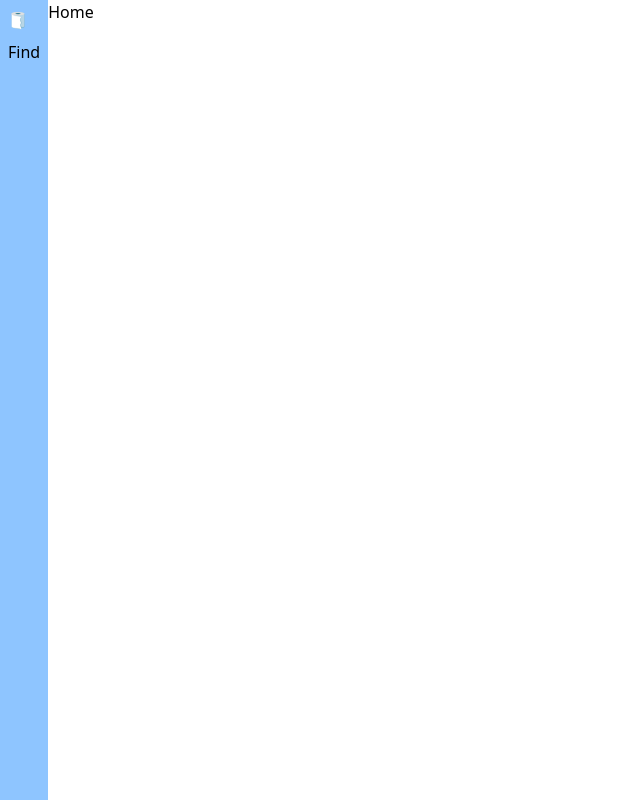
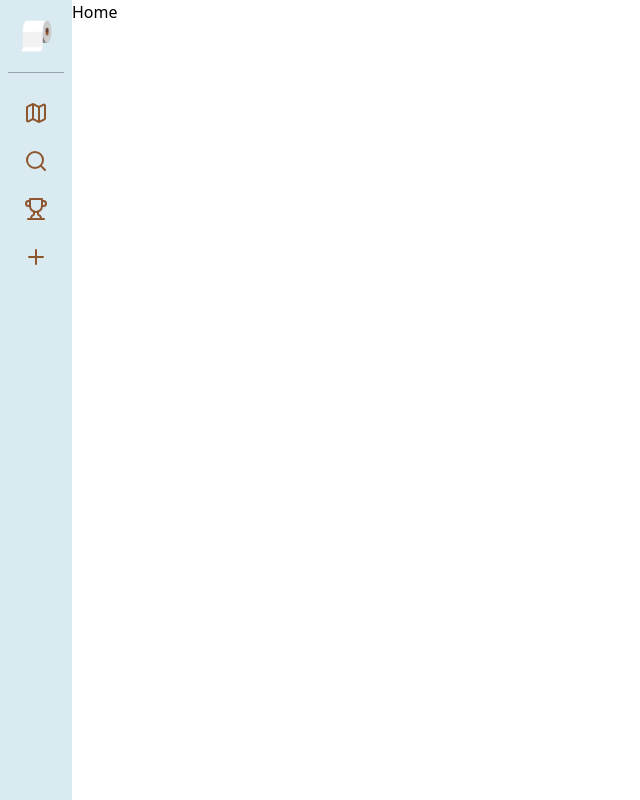
Before and after one commit to gearvin/hackabyte-flushfinder, a React (Vite) app in the folder flushfinder/: page / in a window 1280 px wide. Shown: the whole page, without its empty margins (0-640 px from the left). Built offline with nearby package versions, Linux system fonts and the light colour scheme.

Commit message:
styled sidebar

```diff
--- a/flushfinder/package.json
+++ b/flushfinder/package.json
@@ -11,6 +11,7 @@
   },
   "dependencies": {
     "@tailwindcss/vite": "^4.0.15",
+    "lucide-react": "^0.483.0",
     "react": "^19.0.0",
     "react-dom": "^19.0.0",
     "react-router": "^7.4.0",
--- a/flushfinder/src/components/Sidebar.tsx
+++ b/flushfinder/src/components/Sidebar.tsx
@@ -1,11 +1,28 @@
 import React from 'react'
 import { Link } from 'react-router'
+import logo from '../assets/AdobeStock_1074530866.png'
+import { Map, Plus, Search, Trophy } from 'lucide-react'
 
 function Sidebar() {
   return (
-    <nav className="h-full flex flex-col p-2 bg-blue-300 gap-2">
-      <Link role="button" to="/" > 🧻 </Link>
-      <Link role="button" to="/find" > Find </Link>
+    <nav className="h-full flex flex-col p-2 items-center bg-[#D9EAF0] gap-2">
+      <Link role="button" to="/" >
+        <img className="size-14" src={logo} alt="A roll of toilet paper" />
+      </Link>
+      <div className="w-full flex flex-col items-center border-t border-gray-400 py-4">
+        <Link role="button" to="/" className="size-12 flex items-center justify-center rounded-md hover:bg-gray-300" >
+          <Map color='#8E562E' />
+        </Link>
+        <Link role="button" to="/find" className="size-12 flex items-center justify-center rounded-md hover:bg-gray-300" >
+          <Search color='#8E562E' />
+        </Link>
+        <Link role="button" to="/" className="size-12 flex items-center justify-center rounded-md hover:bg-gray-300" >
+          <Trophy color='#8E562E' />
+        </Link>
+        <Link role="button" to="/" className="size-12 flex items-center justify-center rounded-md hover:bg-gray-300" >
+          <Plus color='#8E562E' />
+        </Link>
+      </div>
     </nav>
   )
 }
```
Also changed, not shown: flushfinder/src/assets/AdobeStock_1074530866.png (added), 1 other file (tests, documents, lock files or other folders).
